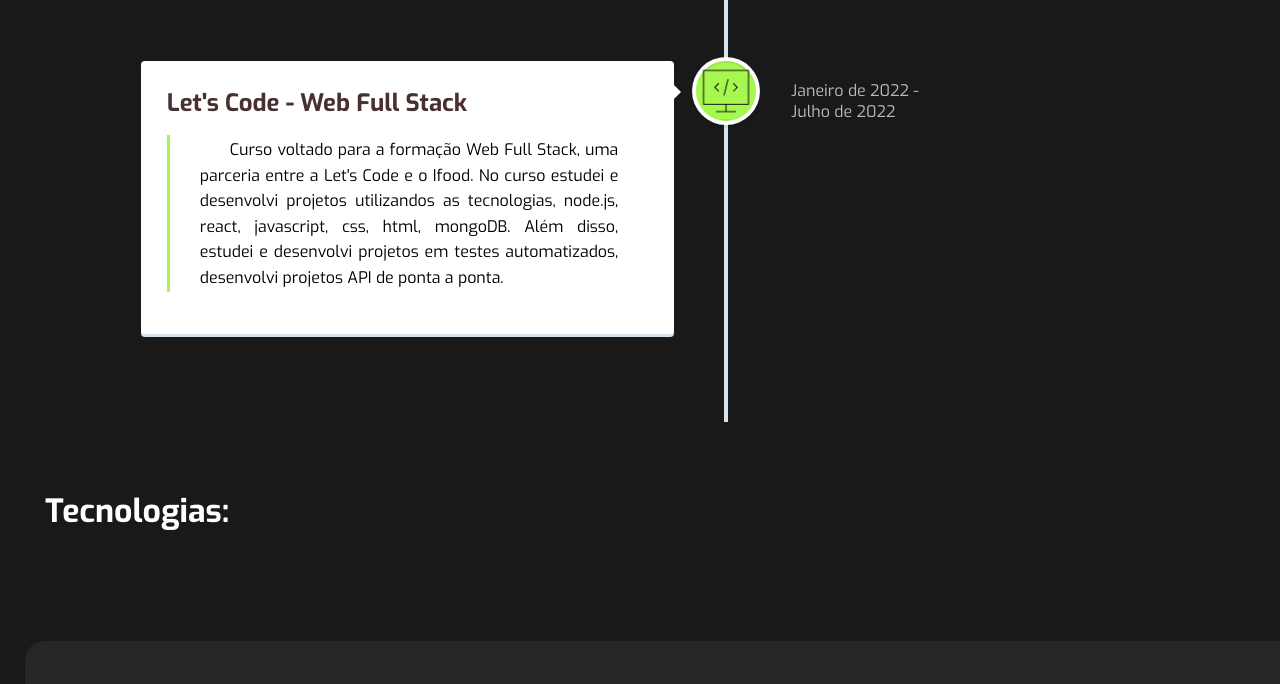
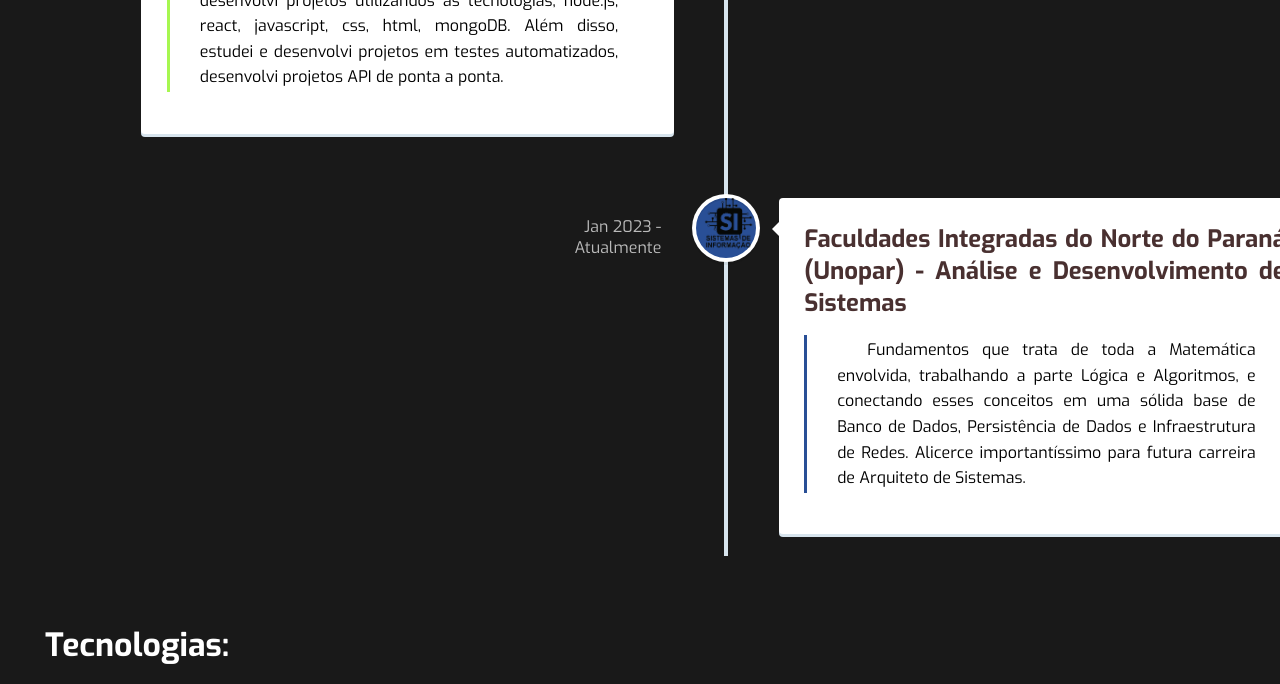
Before and after one commit to Josuerodrigojr/Portfolio-2022, a plain HTML site: page index.html in a window 1280 px wide. Shown: the part 3107-3791 px from the top of the page. Drawn offline with nearby package versions, Linux system fonts and the light colour scheme.

Commit message:
Atualização da linha do tempo

```diff
--- a/home.css
+++ b/home.css
@@ -254,6 +254,11 @@
     border-left: 3px solid #00060e;
   }
 
+  .dark-blue
+  {
+    border-left: 3px solid #294f96;
+  }
+
   .green-light{
     border-left: 3px solid #A6F750;
   }
@@ -372,6 +377,11 @@
 
   .cd-timeline-img.cd-lets {
     background: #A6F750;
+
+  }
+
+  .cd-timeline-img.cd-sistema {
+    background: #294f96;
 
   }
 
--- a/index.html
+++ b/index.html
@@ -164,11 +164,25 @@
     </div> <!-- cd-timeline-content -->
   </div> <!-- cd-timeline-block -->
 
+  <div class="cd-timeline-block">
+    <div class="cd-timeline-img cd-sistema">
+      <img src="./imagem/sistema-de-informacao-removebg-preview.png" alt="Picture">
+    </div> <!-- cd-timeline-img -->
+
+    <div class="cd-timeline-content">
+      <h2>Faculdades Integradas do Norte do Paraná (Unopar) - Análise e Desenvolvimento de Sistemas </h2>
+      <p class="dark-blue letra-preta paragrafo">Fundamentos que trata de toda a Matemática envolvida, trabalhando a parte Lógica e Algoritmos, e conectando esses conceitos em uma sólida base de Banco de Dados, Persistência de Dados e Infraestrutura de Redes. Alicerce importantíssimo para futura carreira de Arquiteto de Sistemas.</p>
+
+      <span class="cd-date">Jan 2023 -
+        <br> Atualmente</span>
+    </div> <!-- cd-timeline-content -->
+  </div> <!-- cd-timeline-block -->
+
 
 
 </section> <!-- cd-timeline -->
 
-<h1 id="tecnologias"> Tecnologias:</h1>
+<h1> Tecnologias:</h1>
 <span class="fundo centralizando">
 
 
```
Also changed, not shown: imagem/sistema-de-informacao-removebg-preview.png (added), imagem/sistema-de-informacao.jpg (added).
